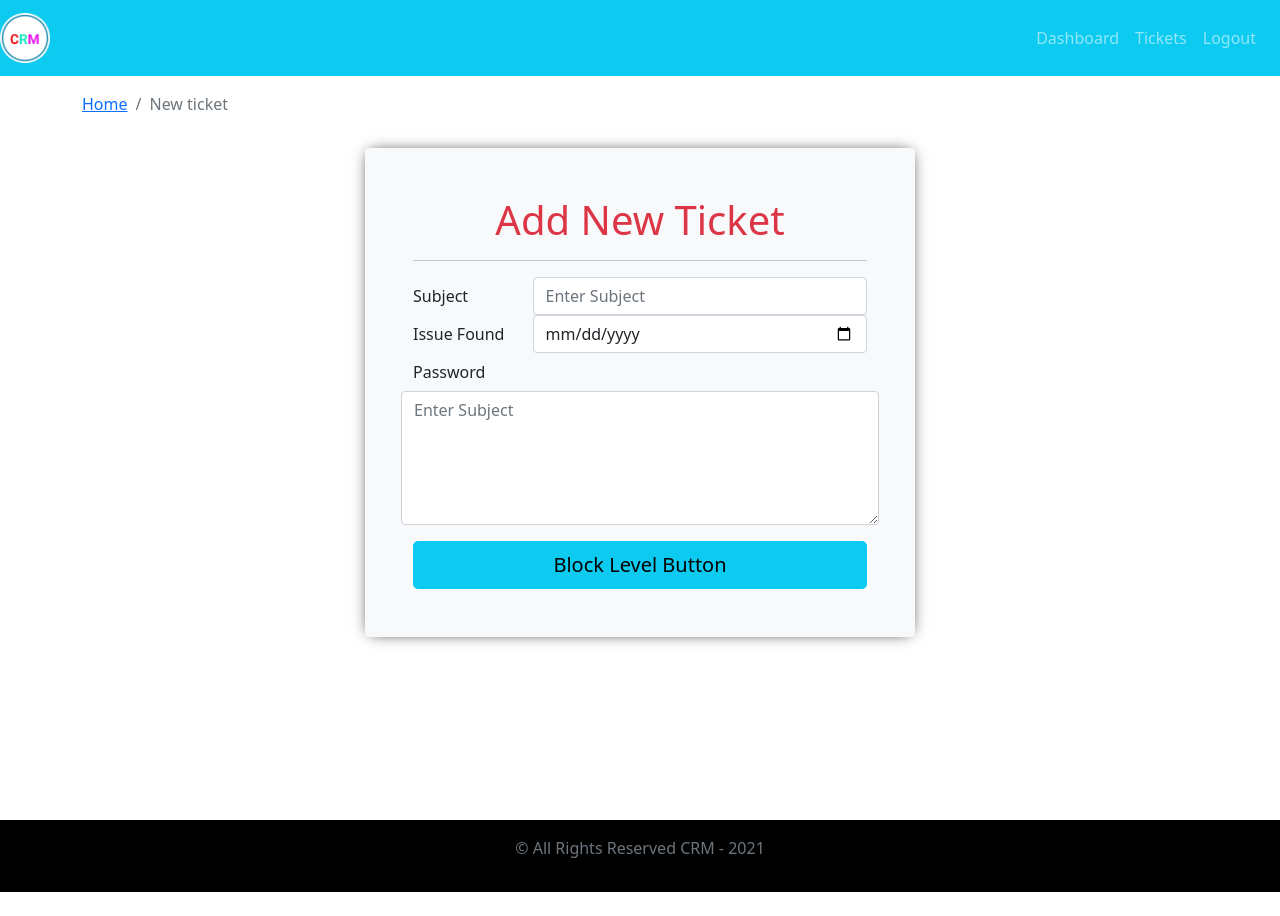
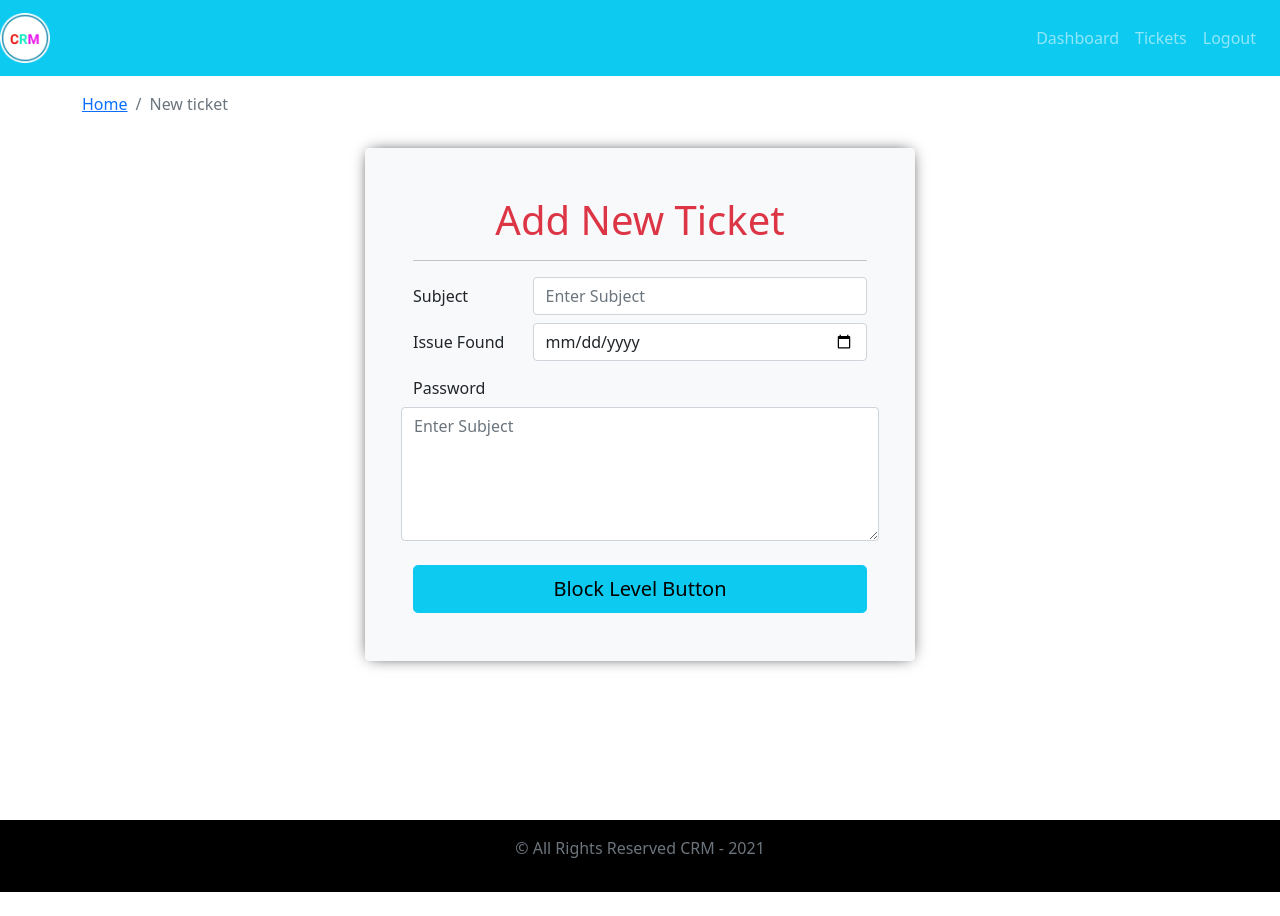
Before and after one commit to shadhk/crm-frontend, a React (Create React App) app: page /tickets in a window 1280 px wide. Built offline with nearby package versions, Linux system fonts and the light colour scheme.

Commit message:
add new ticket form added

```diff
--- a/src/components/add-ticket-from/AddTicketForm.js
+++ b/src/components/add-ticket-from/AddTicketForm.js
@@ -11,7 +11,7 @@ const AddTicketForm = ({ handleOnSubmit, handleOnChange, frmDt, frmDataError })
       <h1 className="text-danger text-center">Add New Ticket</h1>
       <hr />
       <Form autoComplete="off" onSubmit={handleOnSubmit}>
-        <Form.Group as={Row}>
+        <Form.Group className="mb-2" as={Row}>
           <Form.Label column sm={3}>
             Subject
           </Form.Label>
@@ -20,7 +20,7 @@ const AddTicketForm = ({ handleOnSubmit, handleOnChange, frmDt, frmDataError })
             <Form.Text className="text-danger">{frmDataError.subject && "Subject is required"}</Form.Text>
           </Col>
         </Form.Group>
-        <Form.Group as={Row}>
+        <Form.Group className="mb-2" as={Row}>
           <Form.Label column sm={3}>
             Issue Found
           </Form.Label>
@@ -36,7 +36,7 @@ const AddTicketForm = ({ handleOnSubmit, handleOnChange, frmDt, frmDataError })
           <Form.Control as="textarea" name="detail" value={frmDt.detail} rows="5" placeholder="Enter Subject" onChange={handleOnChange} required />
         </Form.Group>
 
-        <div className="d-grid mt-3">
+        <div className="d-grid mt-4">
           <Button variant="info" size="lg" onClick={handleOnSubmit}>
             Block Level Button
           </Button>
```
